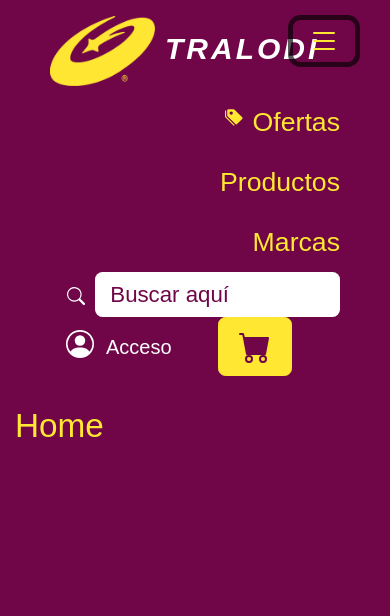
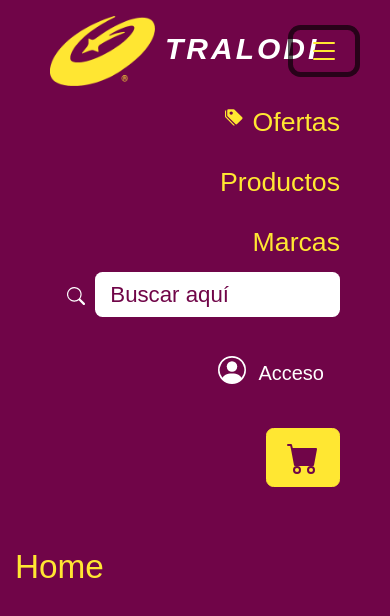
Before and after one commit to KPI01/tralodi-ecommerce, a Next.js app: page / in a window 390 px wide. Both pictures are taken after a click on the button "Toggle navigation". Shown: the top 616 px of the page. Built offline with nearby package versions, Linux system fonts and the light colour scheme; a web font is replaced by a local one.

Commit message:
Done working with the navbar, already responsive

```diff
--- a/app/components/Navbar.jsx
+++ b/app/components/Navbar.jsx
@@ -43,7 +43,7 @@ export default function Navbar() {
           TRALODI
         </a>
         <button
-          className="navbar-toggler my-3 mx-auto border-0 position-absolute top-0 end-0"
+          className="navbar-toggler my-4 mx-auto border-0 position-absolute top-0 end-0"
           type="button"
           data-bs-toggle="collapse"
           data-bs-target="#navbarSupportedContent"
@@ -99,7 +99,7 @@ export default function Navbar() {
             ))}
           </ul>
           <SearchBar />
-          <div className="d-flex gap-4">
+          <div className="d-flex flex-column flex-lg-row gap-4 my-4">
           <LoginBtn />
           <CartBtn />
           </div>
--- a/app/components/navbar/CartBtn.jsx
+++ b/app/components/navbar/CartBtn.jsx
@@ -1,6 +1,6 @@
 export default function CartBtn() {
   return (
-    <button className="btn btn-secondary text-primary d-flex align-items-center" id="cart-btn">
+    <button className="btn btn-secondary text-primary d-flex align-items-center ms-auto" id="cart-btn">
       <svg
         xmlns="http://www.w3.org/2000/svg"
         width="32"
@@ -11,7 +11,6 @@ export default function CartBtn() {
       >
         <path d="M0 1.5A.5.5 0 0 1 .5 1H2a.5.5 0 0 1 .485.379L2.89 3H14.5a.5.5 0 0 1 .491.592l-1.5 8A.5.5 0 0 1 13 12H4a.5.5 0 0 1-.491-.408L2.01 3.607 1.61 2H.5a.5.5 0 0 1-.5-.5zM5 12a2 2 0 1 0 0 4 2 2 0 0 0 0-4zm7 0a2 2 0 1 0 0 4 2 2 0 0 0 0-4zm-7 1a1 1 0 1 1 0 2 1 1 0 0 1 0-2zm7 0a1 1 0 1 1 0 2 1 1 0 0 1 0-2z" />
       </svg>
-      <span id="cart-btn-text">Comprar</span>
     </button>
   );
 }
--- a/app/components/navbar/LoginBtn.jsx
+++ b/app/components/navbar/LoginBtn.jsx
@@ -1,6 +1,6 @@
 export default function LoginBtn() {
   return (
-    <button className="btn text-alter1 d-flex align-items-center" id="login-btn">
+    <button className="btn text-alter1 d-flex align-items-center ms-auto" id="login-btn">
       <svg
         xmlns="http://www.w3.org/2000/svg"
         width="28"
--- a/styles/css/_navbar.css
+++ b/styles/css/_navbar.css
@@ -65,6 +65,8 @@
 
 #login-btn {
     justify-content: end;
+    max-width: fit-content;
+    transition: all .15s;
 }
 
 #login-btn:hover {
@@ -79,19 +81,12 @@
 /* Cart Button */
 
 #cart-btn {
-    transition: all 0.1s;
+    justify-content: end;
+    max-width: fit-content;
+    transition: all .15s;
 }
 
 #cart-btn:hover {
     border: 1px solid var(--alter2);
     background-color: var(--alter2);
 }
-
-#cart-btn-text {
-    display: none;
-    transition: all 0.1s;
-}
-
-#cart-btn:hover #cart-btn-text {
-    display: block;
-}
```
